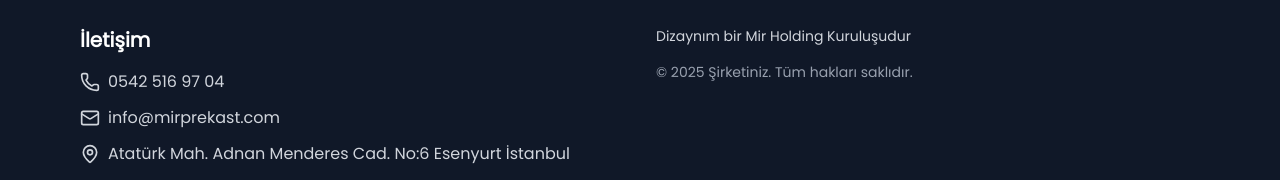
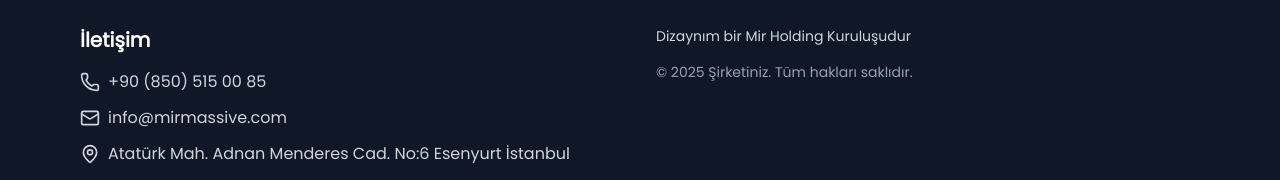
Before and after one commit to oguzhanuzunay/mirarge-landing, a Next.js app: page / in a window 1280 px wide. Shown: the part 6938-7118 px from the top of the page. Built offline with nearby package versions, Linux system fonts and the light colour scheme.

Commit message:
Footer bileşeninde iletişim bilgileri güncellendi; telefon numarası ve e-posta adresi değiştirildi.

```diff
--- a/components/Footer.tsx
+++ b/components/Footer.tsx
@@ -10,11 +10,11 @@ const Footer = () => {
             <ul className="space-y-3">
               <li className="flex items-center">
                 <Phone className="w-5 h-5 mr-2" />
-                <span>0542 516 97 04</span>
+                <span>+90 (850) 515 00 85</span>
               </li>
               <li className="flex items-center">
                 <Mail className="w-5 h-5 mr-2" />
-                <span>info@mirprekast.com</span>
+                <span>info@mirmassive.com</span>
               </li>
               <li className="flex items-center">
                 <MapPin className="w-5 h-5 mr-2" />
```
